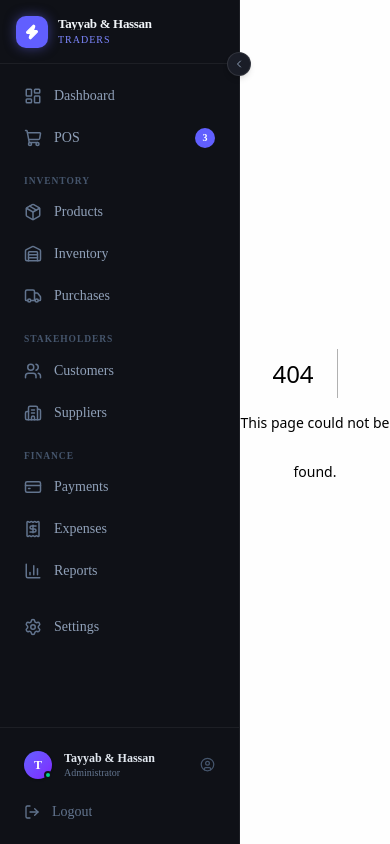
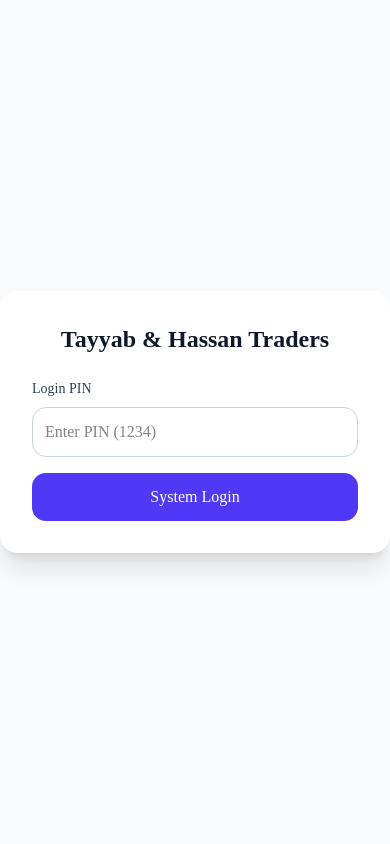
Before and after one commit to hanzala-chaudhary/NexaSoft-Business-Software, a Next.js app in the folder nexasoft-frontend/: page /login in a window 390 px wide. Before the commit this address had no page. Built offline with nearby package versions, Linux system fonts and the light colour scheme.

Commit message:
Added login system and fixed mobile UI

```diff
--- /dev/null
+++ b/nexasoft-frontend/app/login/page.tsx
@@ -0,0 +1,48 @@
+"use client";
+import { useState } from "react";
+import { useRouter } from "next/navigation";
+
+export default function Login() {
+  const [pin, setPin] = useState("");
+  const [error, setError] = useState("");
+  const router = useRouter();
+
+  const handleLogin = (e: React.FormEvent) => {
+    e.preventDefault();
+    if (pin === "1234") {
+      document.cookie = "isLoggedIn=true; path=/; max-age=86400";
+      router.push("/");
+    } else {
+      setError("Ghalat PIN. Dobara koshish karein.");
+    }
+  };
+
+  return (
+    <div className="flex min-h-screen items-center justify-center bg-slate-50">
+      <div className="w-full max-w-md rounded-2xl bg-white p-8 shadow-xl">
+        <h1 className="mb-6 text-center text-2xl font-bold text-slate-900">
+          Tayyab & Hassan Traders
+        </h1>
+        <form onSubmit={handleLogin} className="space-y-4">
+          <div>
+            <label className="mb-2 block text-sm font-medium text-slate-700">Login PIN</label>
+            <input
+              type="password"
+              value={pin}
+              onChange={(e) => setPin(e.target.value)}
+              className="w-full rounded-xl border border-slate-300 p-3 outline-none focus:border-teal-500 focus:ring-2 focus:ring-teal-500/20"
+              placeholder="Enter PIN (1234)"
+            />
+          </div>
+          {error && <p className="text-sm text-red-500">{error}</p>}
+          <button
+            type="submit"
+            className="w-full rounded-xl bg-indigo-600 py-3 text-white transition-colors hover:bg-indigo-700"
+          >
+            System Login
+          </button>
+        </form>
+      </div>
+    </div>
+  );
+}
--- a/nexasoft-frontend/components/Sidebar.tsx
+++ b/nexasoft-frontend/components/Sidebar.tsx
@@ -165,13 +165,13 @@ export default function Sidebar() {
   const pathname = usePathname();
   const [collapsed, setCollapsed] = useState<boolean>(false);
 
-  // Agar user Login page (/) par hai, toh sidebar hide kar do
-  if (pathname === "/") return null;
+  // Agar user Login page (/login) par hai, toh sidebar hide kar do
+  if (pathname === "/login") return null;
 
   return (
     <aside
       className={`
-        relative flex h-screen flex-col shrink-0
+        hidden md:flex relative h-screen flex-col shrink-0
         bg-[#0f1117] border-r border-white/[0.06]
         transition-all duration-300 ease-in-out z-50
         ${collapsed ? "w-[68px]" : "w-[240px]"}
@@ -305,9 +305,10 @@ export default function Sidebar() {
           `}
           title={collapsed ? "Logout" : undefined}
           onClick={() => {
-            // Logout logic for demo (redirects back to login)
+            // Cookie remove karna aur login page par bhej dena
             if (typeof window !== 'undefined') {
-              window.location.href = '/';
+              document.cookie = "isLoggedIn=; path=/; expires=Thu, 01 Jan 1970 00:00:00 GMT";
+              window.location.href = '/login';
             }
           }}
         >
--- /dev/null
+++ b/nexasoft-frontend/middleware.ts
@@ -0,0 +1,21 @@
+import { NextResponse } from 'next/server';
+import type { NextRequest } from 'next/server';
+
+export function middleware(request: NextRequest) {
+  const isAuthenticated = request.cookies.get('isLoggedIn')?.value === 'true';
+  const isLoginPage = request.nextUrl.pathname.startsWith('/login');
+
+  if (!isAuthenticated && !isLoginPage) {
+    return NextResponse.redirect(new URL('/login', request.url));
+  }
+
+  if (isAuthenticated && isLoginPage) {
+    return NextResponse.redirect(new URL('/', request.url));
+  }
+
+  return NextResponse.next();
+}
+
+export const config = {
+  matcher: ['/((?!api|_next/static|_next/image|favicon.ico).*)'],
+};
```
